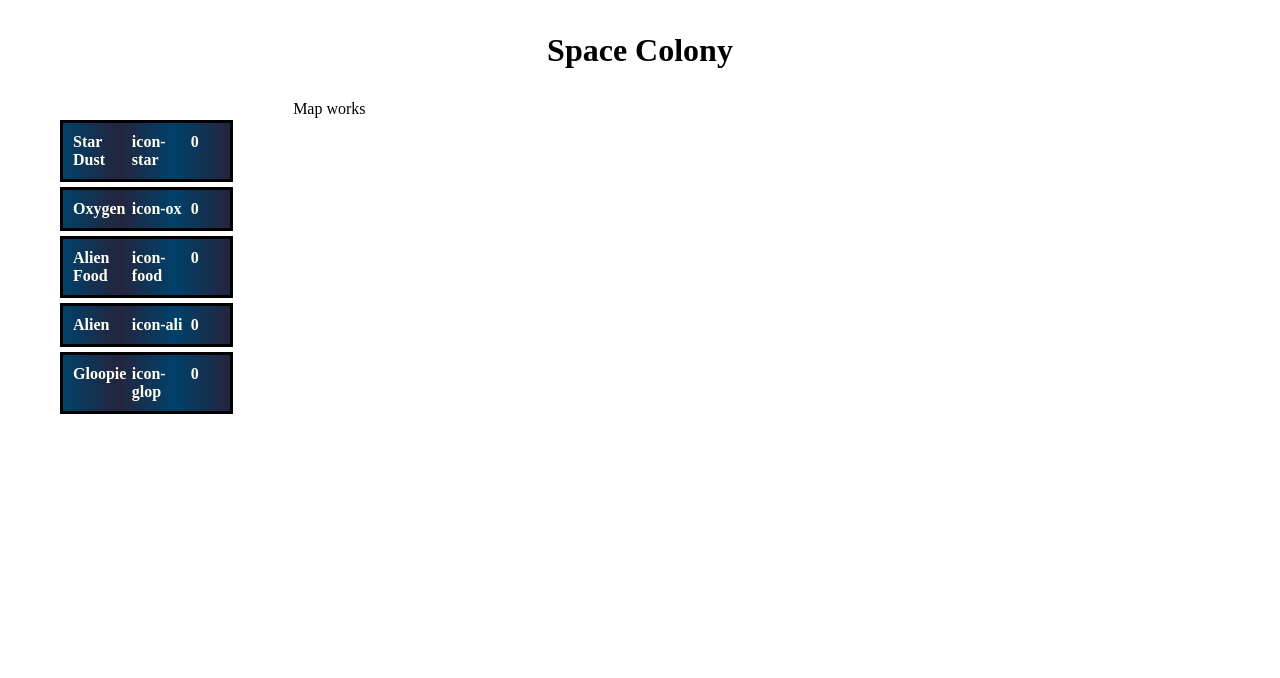
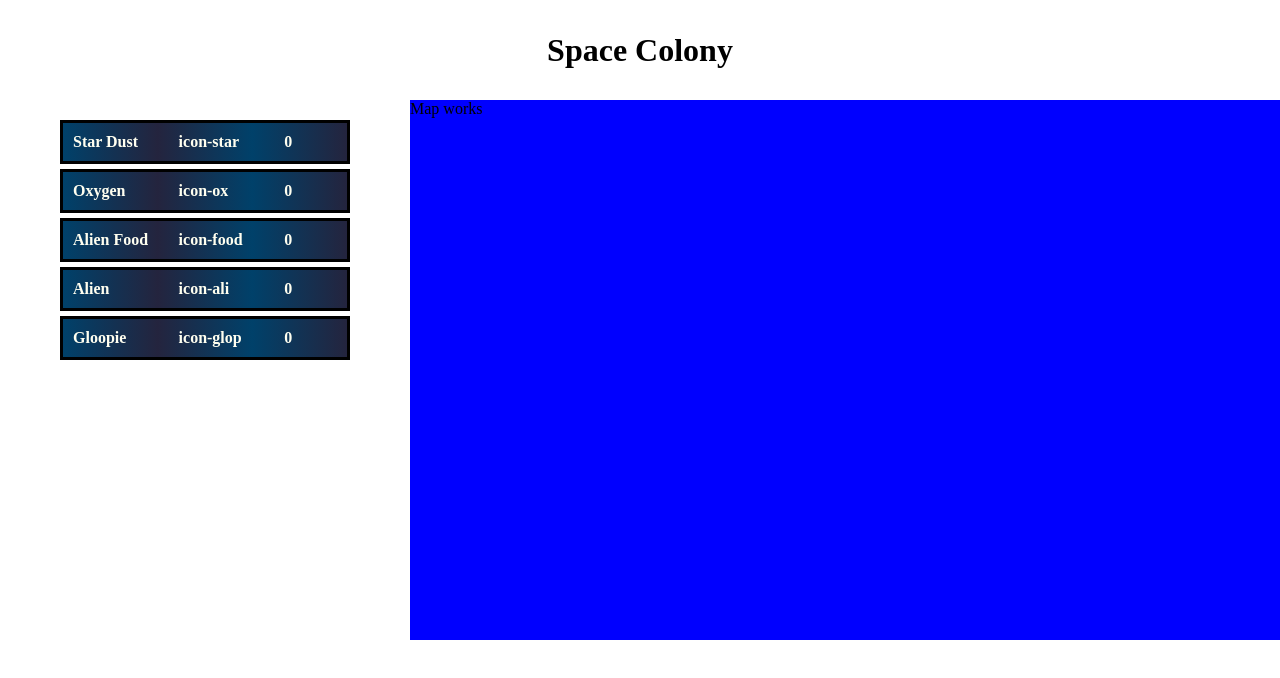
Before and after one commit to tanjennifer/village-simulator-react, a React (Vite) app: page / in a window 1280 px wide. Shown: the top 678 px of the page. Built offline with nearby package versions, Linux system fonts and the light colour scheme.

Commit message:
Cleaned up App.tsx a bit and gave Map and ResourcesView a fresh coat of CSS

```diff
--- a/src/App.tsx
+++ b/src/App.tsx
@@ -15,12 +15,8 @@ function App() {
         <h1>Space Colony</h1>
       </header>
       <main>
-        <section className="resourceView">
-          <ResourcesView />
-        </section>
-        <section className="map">
-          <Map structures={structures} />
-        </section>
+        <ResourcesView />
+        <Map structures={structures} />
       </main>
     </div>
   );
--- a/src/components/Map/Map.css
+++ b/src/components/Map/Map.css
@@ -0,0 +1,6 @@
+.Map {
+  flex: 3;
+  width: 540px;
+  height: 540px;
+  background-color: blue;
+}
--- a/src/components/ResourcesView/ResourcesView.css
+++ b/src/components/ResourcesView/ResourcesView.css
@@ -3,4 +3,11 @@
   flex-direction: column;
   gap: 5px;
   margin: 20px 60px;
+  flex: 1;
 }
+
+.ResourcesView {
+  flex-grow: 1;
+  flex-shrink: 1;
+  flex-basis: 0;
+}
```
